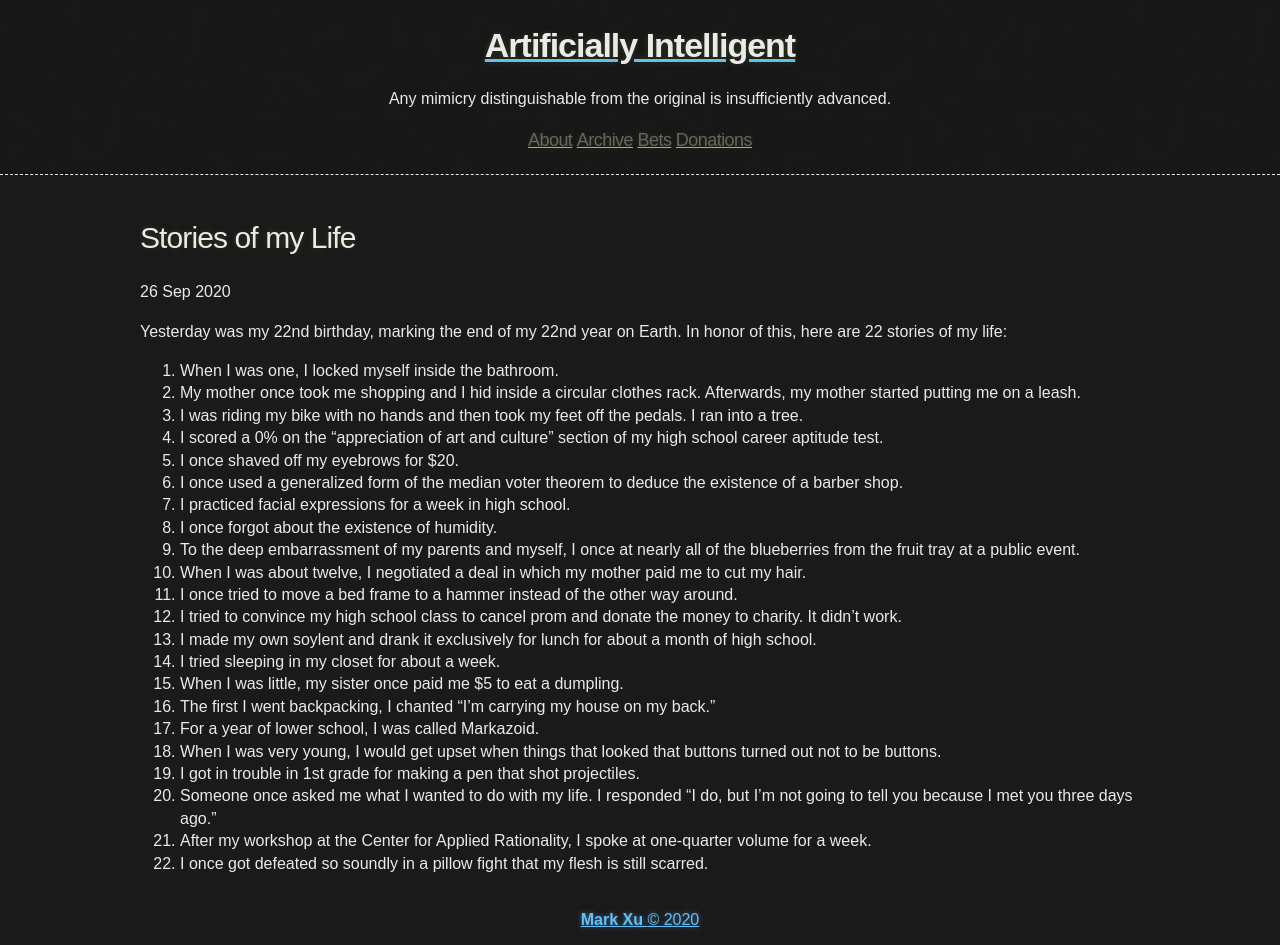
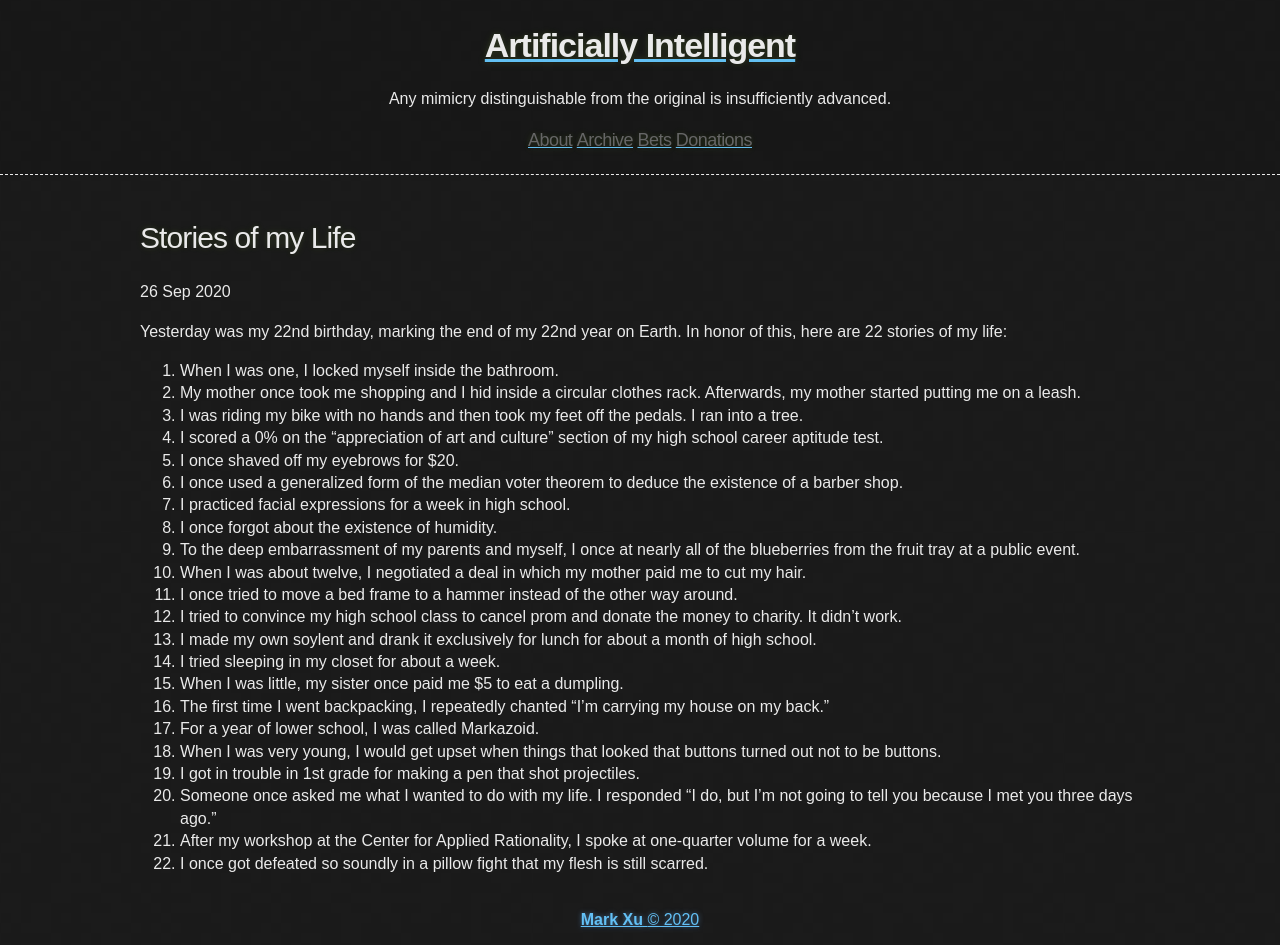
Before and after one commit to tocttou/hacker-blog, a Jekyll site: the page built from _posts/2020-9-26-Stories.md, in a window 1280 px wide. Built offline with Jekyll 4.4.1, drawn with Linux system fonts in a browser that asks for light colours.

Commit message:
Update 2020-9-26-Stories.md

```diff
--- a/_posts/2020-9-26-Stories.md
+++ b/_posts/2020-9-26-Stories.md
@@ -19,7 +19,7 @@ Yesterday was my 22nd birthday, marking the end of my 22nd year on Earth. In hon
 13. I made my own soylent and drank it exclusively for lunch for about a month of high school.
 14. I tried sleeping in my closet for about a week.
 15. When I was little, my sister once paid me \$5 to eat a dumpling.
-16. The first I went backpacking, I chanted "I'm carrying my house on my back."
+16. The first time I went backpacking, I repeatedly chanted "I'm carrying my house on my back."
 17. For a year of lower school, I was called Markazoid.
 18. When I was very young, I would get upset when things that looked that buttons turned out not to be buttons.
 19. I got in trouble in 1st grade for making a pen that shot projectiles.
```
